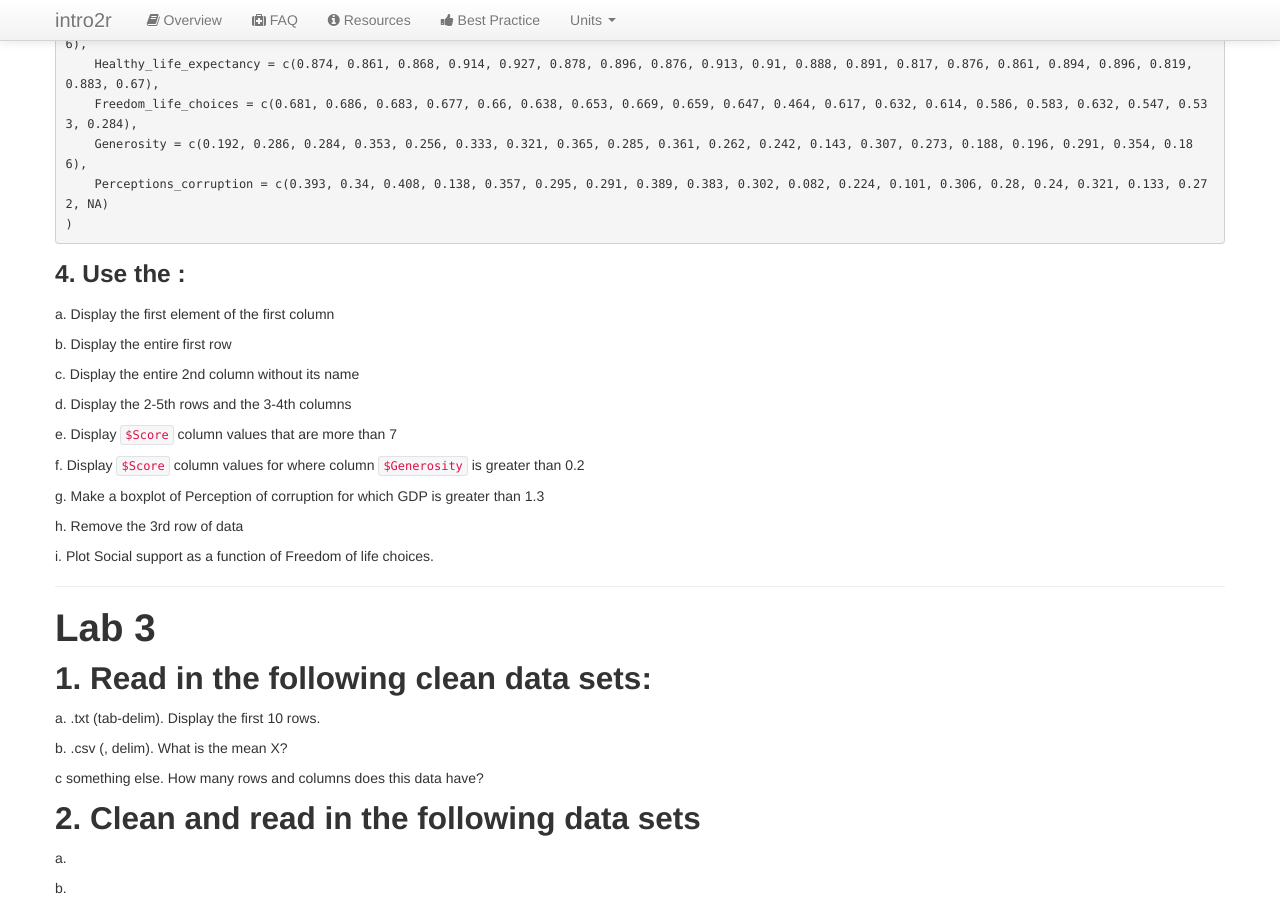
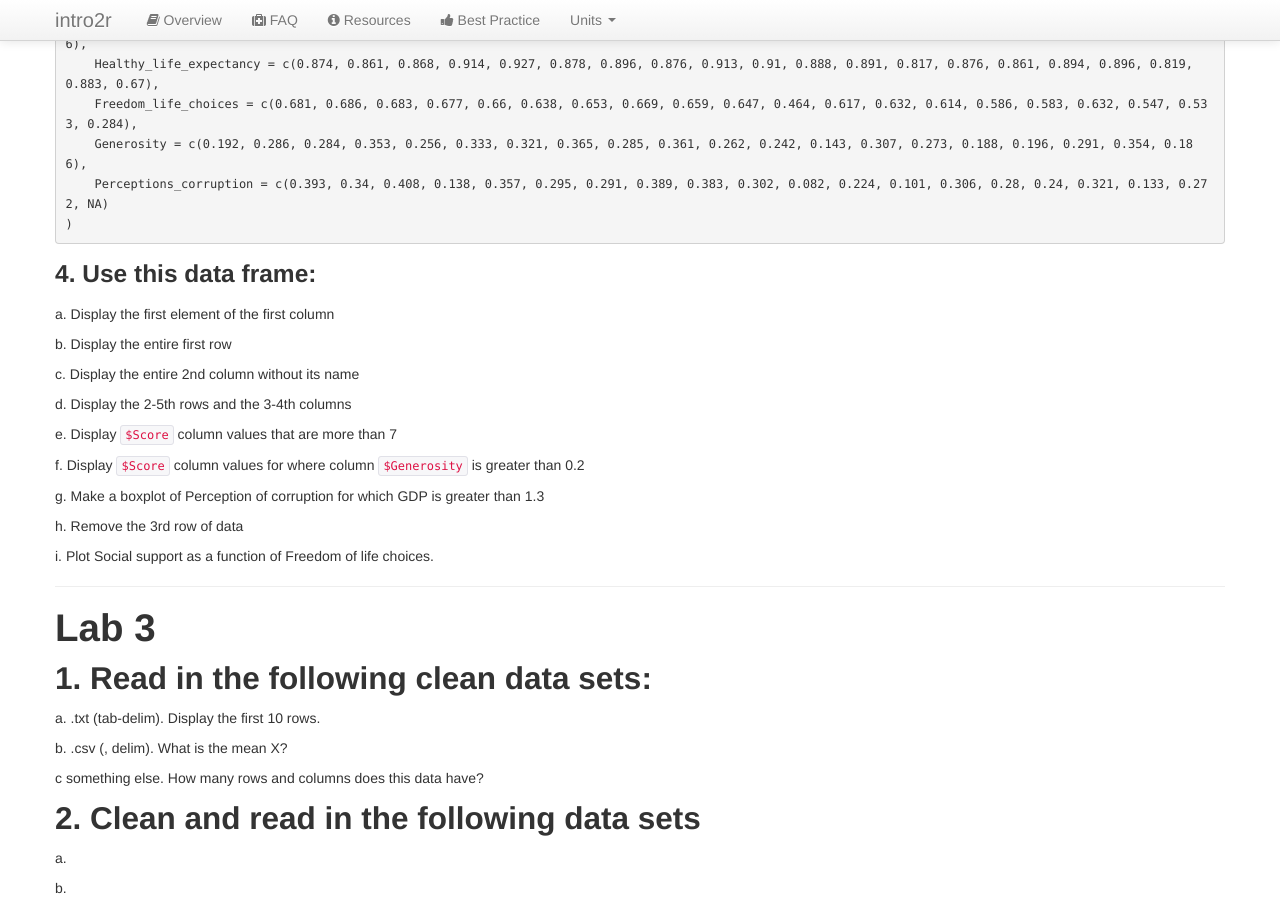
Before and after one commit to intro2r/intro2r, a Jekyll site: the page built from unit2/labs.md, in a window 1280 px wide and 900 px high, scrolled down 3250 px. Built offline with Jekyll 4.4.1, drawn with Linux system fonts in a browser that asks for light colours.

Commit message:
Update labs.md

````diff
--- a/unit2/labs.md
+++ b/unit2/labs.md
@@ -168,7 +168,7 @@ Happiness <- data.frame(
 )
  ```
 
-### 4. Use the :
+### 4. Use this data frame:
 
  a. Display the first element of the first column
 
````
